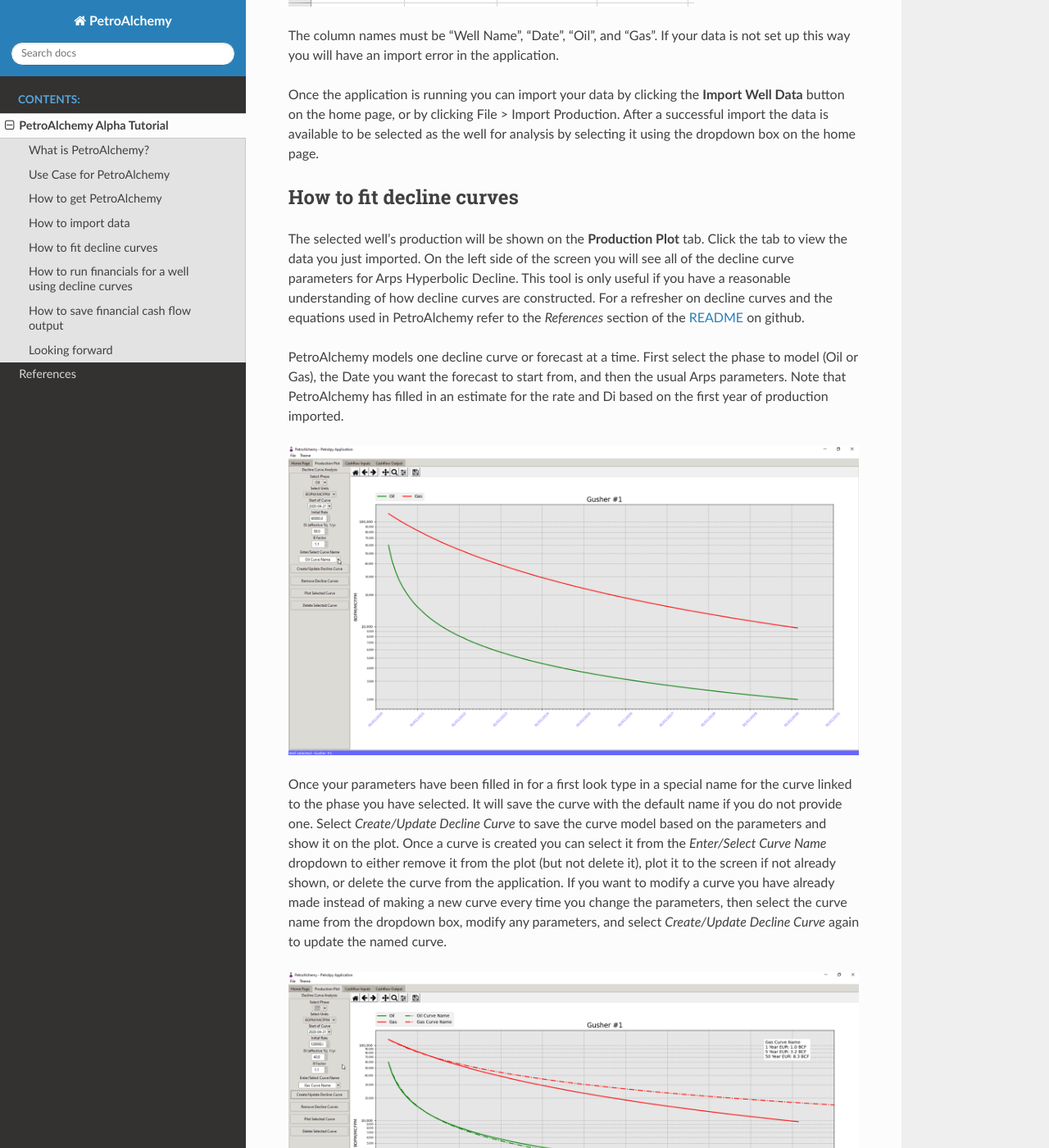
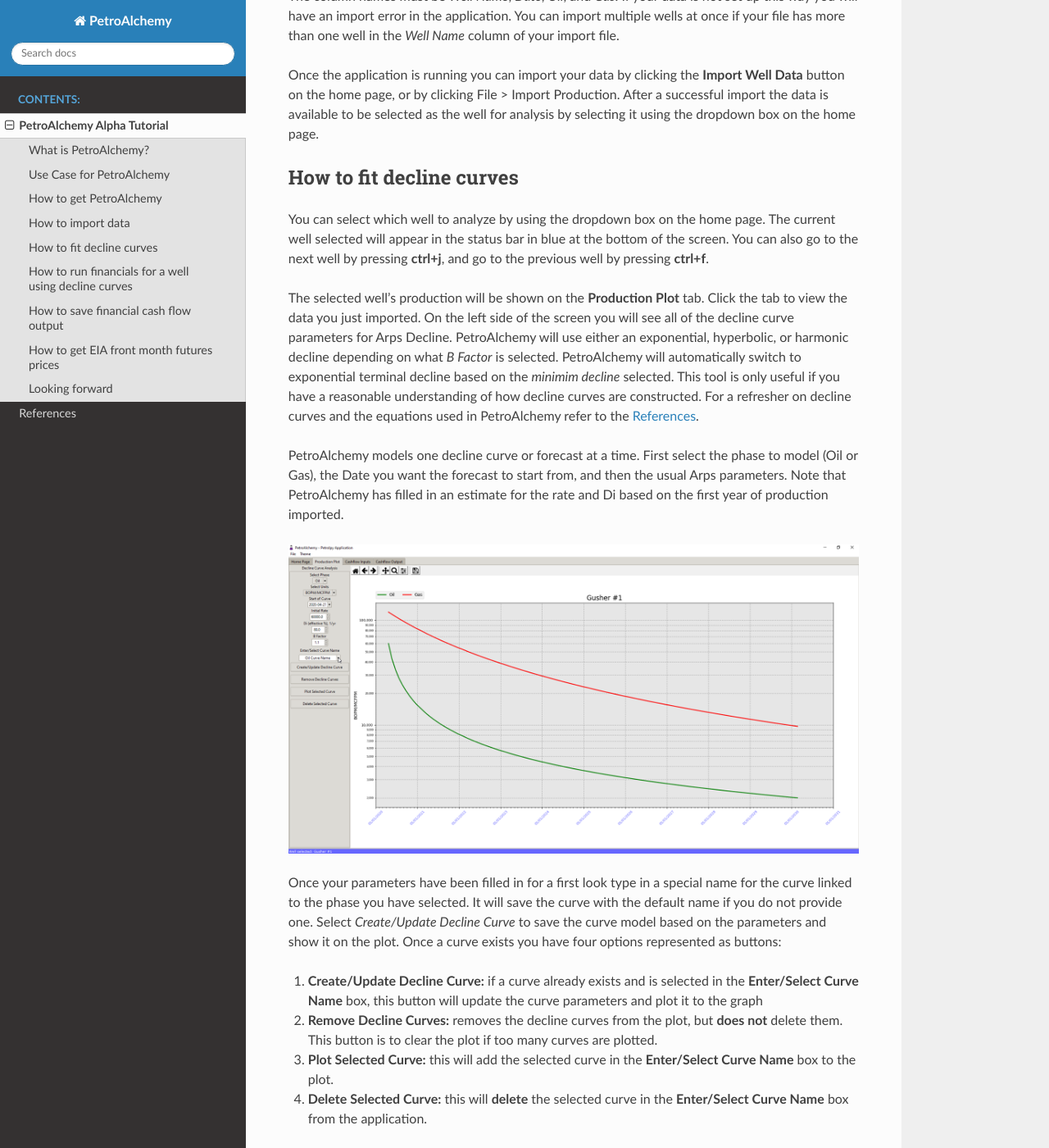
Before and after one commit to mwentzWW/PetroAlchemy, a Sphinx documentation site: the page built from docs/alpha_tutorial.rst, in a window 1280 px wide and 1400 px high, scrolled down 2627 px. Shown: the whole window at 82% size. Built offline with Sphinx 7.4.7 and the Read the Docs theme 2.0.0, drawn with Linux system fonts in a browser that asks for light colours; some of the changed text lies outside the part shown.

Commit message:
Alpha v0.2.0 build

```diff
--- a/build.py
+++ b/build.py
@@ -8,7 +8,7 @@
 
 icon = r"icon\\app_colored_bottle.ico"
 
-version = "0.1.1"
+version = "0.2.0"
 
 executables = [Executable("PetroAlchemy.py", base=base, icon=icon,)]
 
@@ -44,10 +44,10 @@
 include_files = [
     os.path.join(PYTHON_INSTALL_DIR, "DLLs", "tk86t.dll"),
     os.path.join(PYTHON_INSTALL_DIR, "DLLs", "tcl86t.dll"),
-    icon,
+    r"icon",
     r"data_example",
     r"app_settings.json",
-    r"icon",
+    r"themes",
 ]
 
 setup(
--- a/docs/alpha_tutorial.rst
+++ b/docs/alpha_tutorial.rst
@@ -56,14 +56,14 @@
 
 The first release of the package is available in Alpha phase. The
 easiest way to get the software if you are using a Windows 64-bit
-machine is to download the Windows installer from the `Alpha
-Release <https://github.com/mwentzWW/PetroAlchemy/releases>`__ page. If
+machine is to download the Windows installer from the `README
+<https://github.com/mwentzWW/PetroAlchemy>`__ installation section. If
 you do not know if you are running 32-bit or 64-bit then type *about
 your pc* in the Windows search bar and it should list it under **System
 type**.
 
 The Windows installer will ask you where to store the application and
-the associated files. Once the installer is finished you should be able
+the associated files. Once the installer is finished there will be a *PetroAlchemy* shortcut on your desktop. You should also be able
 to search for PetroAlchemy or find the PetroAlchemy.exe file wherever
 you saved it and run the application.
 
@@ -74,13 +74,7 @@
 
 The alternative from using a Windows or Linux installer would be to
 clone the github repository and run the python code yourself if you
-already are comfortable with doing that. Taking this approach will hit a
-roadblock in that a small feature of the application uses my EIA data
-API key and module to pull the most recent EIA spot prices for WTI and
-NYMEX Gas. I plan on fixing this API secret issue soon, but in the
-meantime if you are cloning the repo I can send you the EIA module where
-you can use your own API key or you can just remove the EIA module from
-the python code.
+already are comfortable with doing that.
 
 How to import data
 ------------------
@@ -93,9 +87,9 @@
 
 .. image:: img/data_import_example.png
 
-The column names must be “Well Name”, “Date”, “Oil”, and “Gas”. If your
+The column names must be *Well Name*, *Date*, *Oil*, and *Gas*. If your
 data is not set up this way you will have an import error in the
-application.
+application. You can import multiple wells at once if your file has more than one well in the *Well Name* column of your import file.
 
 Once the application is running you can import your data by clicking the
 **Import Well Data** button on the home page, or by clicking File >
@@ -106,14 +100,14 @@
 How to fit decline curves
 -------------------------
 
+You can select which well to analyze by using the dropdown box on the home page. The current well selected will appear in the status bar in blue at the bottom of the screen. You can also go to the next well by pressing **ctrl+j**, and go to the previous well by pressing **ctrl+f**.
+
 The selected well’s production will be shown on the **Production Plot**
 tab. Click the tab to view the data you just imported. On the left side
-of the screen you will see all of the decline curve parameters for Arps
-Hyperbolic Decline. This tool is only useful if you have a reasonable
+of the screen you will see all of the decline curve parameters for Arps Decline. PetroAlchemy will use either an exponential, hyperbolic, or harmonic decline depending on what *B Factor* is selected. PetroAlchemy will automatically switch to exponential terminal decline based on the *minimim decline* selected. This tool is only useful if you have a reasonable
 understanding of how decline curves are constructed. For a refresher on
 decline curves and the equations used in PetroAlchemy refer to the
-*References* section of the
-`README <https://github.com/mwentzWW/PetroAlchemy>`__ on github.
+`References <https://petroalchemy.readthedocs.io/en/latest/references.html>`__.
 
 PetroAlchemy models one decline curve or forecast at a time. First
 select the phase to model (Oil or Gas), the Date you want the forecast
@@ -127,13 +121,14 @@
 special name for the curve linked to the phase you have selected. It
 will save the curve with the default name if you do not provide one.
 Select *Create/Update Decline Curve* to save the curve model based on
-the parameters and show it on the plot. Once a curve is created you can
-select it from the *Enter/Select Curve Name* dropdown to either remove
-it from the plot (but not delete it), plot it to the screen if not
-already shown, or delete the curve from the application. If you want to
-modify a curve you have already made instead of making a new curve every
-time you change the parameters, then select the curve name from the
-dropdown box, modify any parameters, and select *Create/Update Decline
+the parameters and show it on the plot. Once a curve exists you have four options represented as buttons:
+
+#. **Create/Update Decline Curve:** if a curve already exists and is selected in the **Enter/Select Curve Name** box, this button will update the curve parameters and plot it to the graph
+#. **Remove Decline Curves:** removes the decline curves from the plot, but **does not** delete them. This button is to clear the plot if too many curves are plotted.
+#. **Plot Selected Curve:** this will add the selected curve in the **Enter/Select Curve Name** box to the plot.
+#. **Delete Selected Curve:** this will **delete** the selected curve in the **Enter/Select Curve Name** box from the application.
+
+If you want to modify a curve you have already made instead of making a new curve every time you change the parameters, then select the curve name from the dropdown box, modify any parameters, and select *Create/Update Decline
 Curve* again to update the named curve.
 
 .. image:: img/forecast_plot_example.png
@@ -141,23 +136,17 @@
 How to run financials for a well using decline curves
 -----------------------------------------------------
 
-Once a curve has been saved for an oil and gas phase a cashflow using
+Once a curve has been saved for an oil and gas phase, a cashflow using
 the forecasts can be created. Select the *Cashflow Inputs* tab to see
 the economic input options. Any curve saved can be selected to be used
 for the cashflow using the dropdowns. The key inputs for any petroleum
 evaluation cash flow can be entered. If any of the terms are unfamiliar
 look back to the references previously provided.
 
-In the Alpha release the prices, operating expense (OPEX), and capital
+In this Alpha release the prices, operating expense (OPEX), and capital
 expense (CAPEX) are static and can not change by month. The prices and
 OPEX will be used for every month’s calculation of income. The CAPEX is
 applied in the first month as one lump sum.
-
-The default oil and gas prices are the most recent spot prices for WTI
-and NYMEX gas from EIA, which typically lag about 5 days from current.
-This is handy to use at current market spot prices for scenarios, but
-more advanced pricing features are planned for future releases to
-include strip prices and the ability to import your own prices by month.
 
 Once you have changed the Cashflow Input parameters however you like,
 select the **Run Financials** button on the bottom right. The Cashflow
@@ -179,6 +168,11 @@
 > Save Cashflow**. Once exported to excel it is easy to use a pivot
 table to change or alter the data in how you would like to see it.
 
+How to get EIA front month futures prices
+-----------------------------------------
+
+If you want PetroAlchemy to automatically use the WTI and Natural Gas futures front month contract prices, then you need to get a free API key from eia.gov `here <https://www.eia.gov/opendata/register.php/>`__. Once you register and receive an API key from eia.gov, find your **app_settings.json** file which should be in your **PetroAlchemy** folder you installed the program in. Open the json file and replace **EIA_API_KEY** with your API key eia.gov emailed you. Make sure your api key is surrounded by quotes in the json file. Now PetroAlchemy will pull the front month prices and place them as the oil and gas prices on the **Cashflow Input** tab.
+
 Looking forward
 ---------------
 
--- a/docs/conf.py
+++ b/docs/conf.py
@@ -23,7 +23,7 @@
 author = "Michael Wentz"
 
 # The full version, including alpha/beta/rc tags
-release = "v0.1.0"
+release = "v0.2.0"
 
 
 # -- General configuration ---------------------------------------------------
```
